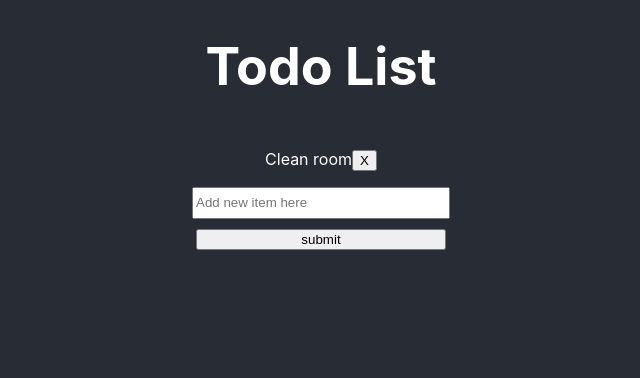
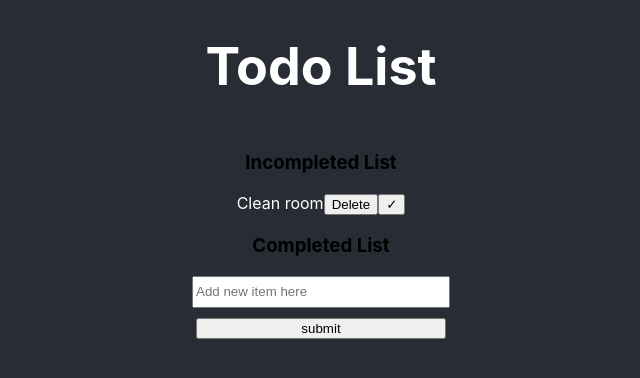
Before and after one commit to furious-pineapple/Basic-React-App, a React (Create React App) app: page / in a window 1280 px wide. Shown: the top 378 px of the page, without its empty margins (319-959 px from the left). Built offline with nearby package versions, Linux system fonts and the light colour scheme; the HTML template or start-up script is replaced by a standard one.

Commit message:
created seperated list for completed and incompleted items

```diff
--- /dev/null
+++ b/src/components/DisplayList.js
@@ -0,0 +1,12 @@
+import React from "react";
+
+const DisplayList = props => {
+  return (
+    <div>
+      <h3>{props.title}</h3>
+      {props.items}
+    </div>
+  );
+};
+
+export default DisplayList;
--- a/src/components/Item.js
+++ b/src/components/Item.js
@@ -3,7 +3,10 @@ const Item = props => {
   return (
     <p>
       {props.task}
-      <button onClick={() => props.removeItem(props.id)}>X</button>
+      <button onClick={() => props.removeItem(props.id)}>Delete</button>
+      <button onClick={() => props.updateStatus(props.id)}>
+        {props.status ? "X" : "✓"}
+      </button>
     </p>
   );
 };
--- a/src/components/TodoList.css
+++ b/src/components/TodoList.css
@@ -6,3 +6,7 @@
 #TodoList p {
   color: white;
 }
+
+.listDisplay {
+  display: block;
+}
--- a/src/components/TodoList.js
+++ b/src/components/TodoList.js
@@ -1,6 +1,7 @@
 import React, { Component } from "react";
+import AddNewItem from "./NewItemForm";
+import DisplayList from "./DisplayList";
 import Item from "./Item";
-import AddNewItem from "./NewItemForm";
 import "./TodoList.css";
 
 class TodoList extends Component {
@@ -17,18 +18,17 @@ class TodoList extends Component {
     };
     this.addNewItem = this.addNewItem.bind(this);
     this.removeItem = this.removeItem.bind(this);
+    this.updateStatus = this.updateStatus.bind(this);
   }
   addNewItem(item) {
-    if (item) {
     this.setState(prevState => {
       let items = { ...prevState.items };
       items[Date.now()] = {
         task: item,
-          complete: false
+        status: false
       };
       return { items };
     });
-    }
   }
   removeItem(itemId) {
     this.setState(prevState => {
@@ -37,21 +37,45 @@ class TodoList extends Component {
       return { items };
     });
   }
+  updateStatus(itemId) {
+    this.setState(prevState => {
+      let items = { ...prevState.items };
+      items[itemId].status = !items[itemId].status;
+      return { items };
+    });
+  }
   render() {
-    const list = Object.keys(this.state.items).map(key => {
-      return (
+    const completed = [];
+    const incompleted = [];
+    Object.keys(this.state.items).forEach(key => {
+      const item = (
         <Item
           key={key}
           id={key}
           task={this.state.items[key].task}
-          complete={this.state.items[key].complete}
-          removeItem={this.removeItem}
+          status={this.state.items[key].status}
+          removeItem={() => this.removeItem(key)}
+          updateStatus={() => this.updateStatus(key)}
         />
       );
+      if (this.state.items[key].status) {
+        completed.push(item);
+      } else {
+        incompleted.push(item);
+      }
     });
     return (
       <div id="TodoList">
-        {list}
+        <DisplayList
+          className="listDisplay"
+          title="Incompleted List"
+          items={incompleted}
+        />
+        <DisplayList
+          className="listDisplay"
+          title="Completed List"
+          items={completed}
+        />
         <AddNewItem addNewItem={this.addNewItem} />
       </div>
     );
```
Lines whose indentation alone changed are shown as unchanged.
